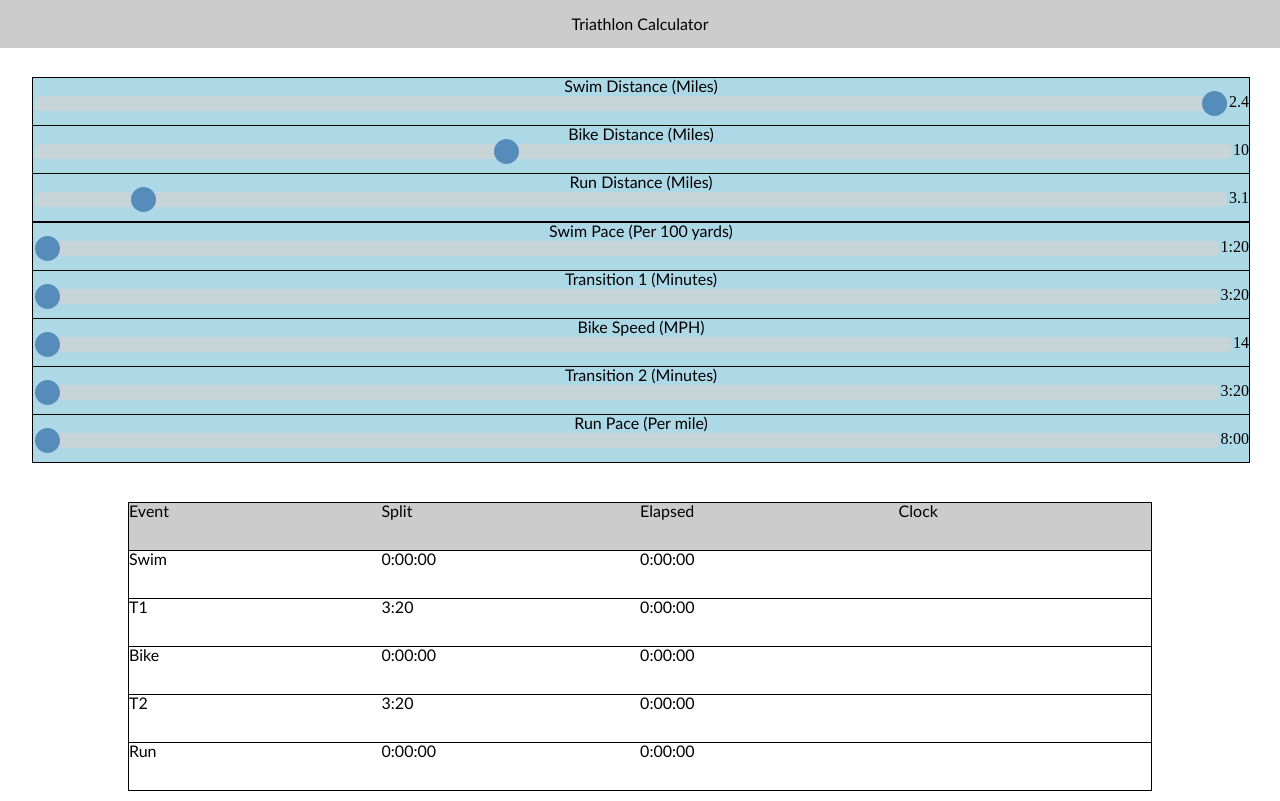
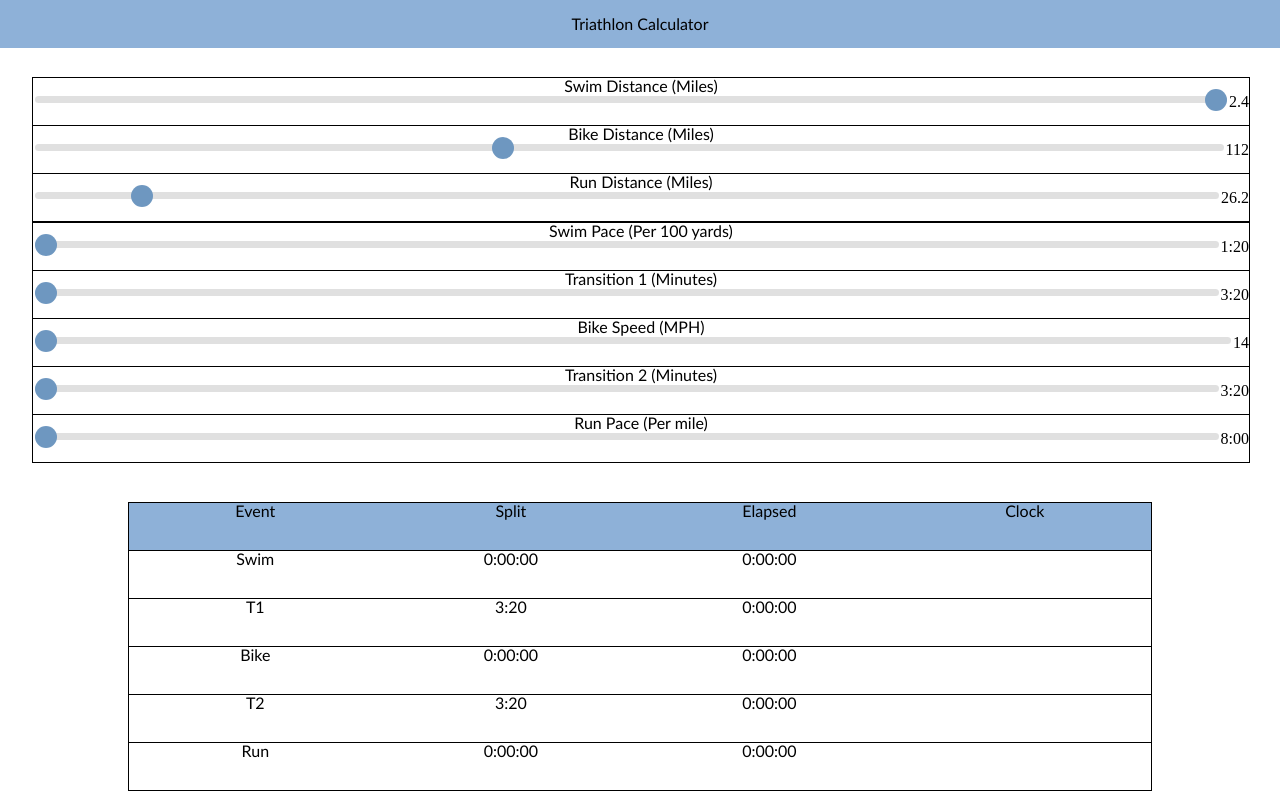
Before and after one commit to rgmemory/tricalc, a React (Create React App) app: page / in a window 1280 px wide. Built offline with nearby package versions, Linux system fonts and the light colour scheme.

Commit message:
working sliders still

```diff
--- a/src/App.css
+++ b/src/App.css
@@ -1,6 +1,6 @@
 .title{
   height: 6vh;
-  background-color: #ccc;
+  background-color: #8EB1D8;
   display: flex;
   justify-content: center;
   align-items: center;
@@ -32,12 +32,12 @@
 
 .distances{
   /* border: solid black 1px; */
-  background-color: Lightblue;
+  /* background-color: Lightblue; */
 
 }
 
 .speeds{
-  background-color: Lightblue;
+  /* background-color: Lightblue; */
   width: 100%;
 }
 
@@ -101,15 +101,19 @@ table {
 
 table tr th {
   /* border: solid black 1px; */
-  background-color: #ccc;
+  background-color: #8EB1D8;
   width: 400px;
   /* color: black; */
-  text-align: left;
+  text-align: center;
+  /* display:  */
+
 }
 
 table tr td {
   /* border: solid black 1px; */
   color: black;
+  text-align: center;
+
 }
 
 
@@ -124,7 +128,7 @@ table tr td {
 .slider {
   -webkit-appearance: none;
   width: 100%;
-  height: 15px;
+  height: 7px;
   border-radius: 5px;
   background: #d3d3d3;
   outline: none;
@@ -142,8 +146,8 @@ table tr td {
   appearance: none;
   width: 255px;
   height: 200px;
-  width: 25px;
-  height: 25px;
+  width: 22px;
+  height: 22px;
   border-radius: 50%;
   background: #326CA6;
 }
--- a/src/App.js
+++ b/src/App.js
@@ -62,7 +62,7 @@ class App extends Component {
       t1OutputMinutes: 3,
       t1OutputSeconds: 20,
 
-      bikeInputDistance: 10,
+      bikeInputDistance: 112,
       bikeInputSpeed: 14,
 
       bikeOutputHours: 0,
@@ -72,7 +72,7 @@ class App extends Component {
       t2OutputMinutes: 3,
       t2OutputSeconds: 20,
 
-      runInputDistance: 3.1,
+      runInputDistance: 26.2,
       runInputPace: 400,
 
       runSliderMinutes: `8`,
@@ -661,7 +661,7 @@ class App extends Component {
                       type="range"
                       min="1"
                       max="24"
-                      // value="0"
+                      // value="12"
                       onChange={e =>
                         this.updateSwimInputDistance(e.target.value)
                       }
@@ -679,7 +679,7 @@ class App extends Component {
                     <input
                       className="slider"
                       type="range"
-                      // value="0"
+                      // value="112"
                       min="10"
                       max="112"
                       onChange={e =>
@@ -699,7 +699,7 @@ class App extends Component {
                     <input
                       className="slider"
                       type="range"
-                      // value="0"
+                      // value={this.state.runInputDistance}
                       min="31"
                       max="262"
                       onChange={e =>
```
